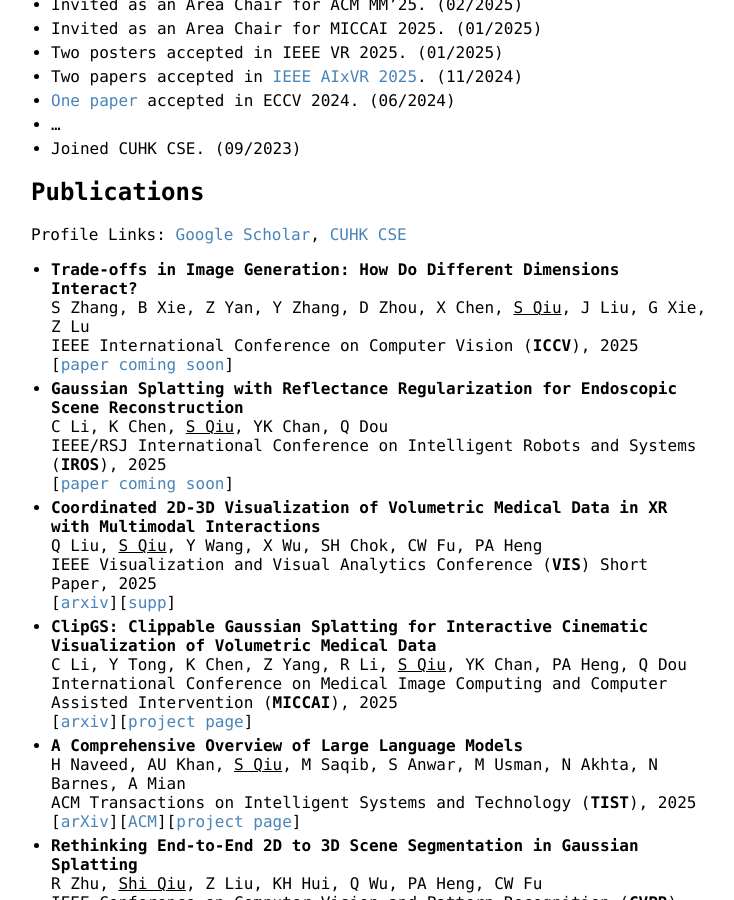
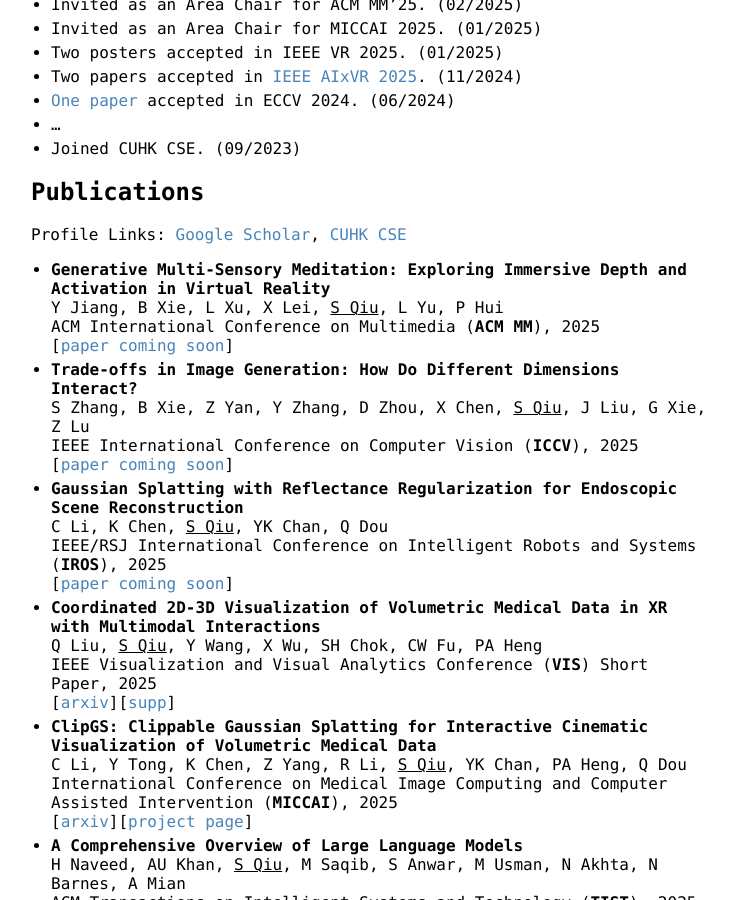
Before and after one commit to ShiQiu0419/ShiQiu0419.github.io, a Jekyll site: the page built from index.md, in a window 1280 px wide and 900 px high, scrolled down 738 px. Shown: the whole window, without its empty margins (259-993 px from the left). Built offline with Jekyll 4.4.1, drawn with Linux system fonts in a browser that asks for light colours; our own code applies the rules of GitHub Pages for plain Markdown files.

Commit message:
Update index.md

```diff
--- a/index.md
+++ b/index.md
@@ -31,6 +31,10 @@
 
 ## Publications
 Profile Links: [Google Scholar](https://scholar.google.com/citations?user=OPNVthUAAAAJ), [CUHK CSE](https://www.cse.cuhk.edu.hk/people/faculty/shi-qiu/)
+* **Generative Multi-Sensory Meditation: Exploring Immersive Depth and Activation in Virtual Reality**
+Y Jiang, B Xie, L Xu, X Lei, <ins>S Qiu</ins>, L Yu, P Hui
+ACM International Conference on Multimedia (**ACM MM**), 2025
+[[paper coming soon](https://shiqiu0419.github.io/)]
 * **Trade-offs in Image Generation: How Do Different Dimensions Interact?**
 S Zhang, B Xie, Z Yan, Y Zhang, D Zhou, X Chen, <ins>S Qiu</ins>, J Liu, G Xie, Z Lu
 IEEE International Conference on Computer Vision (**ICCV**), 2025
```
